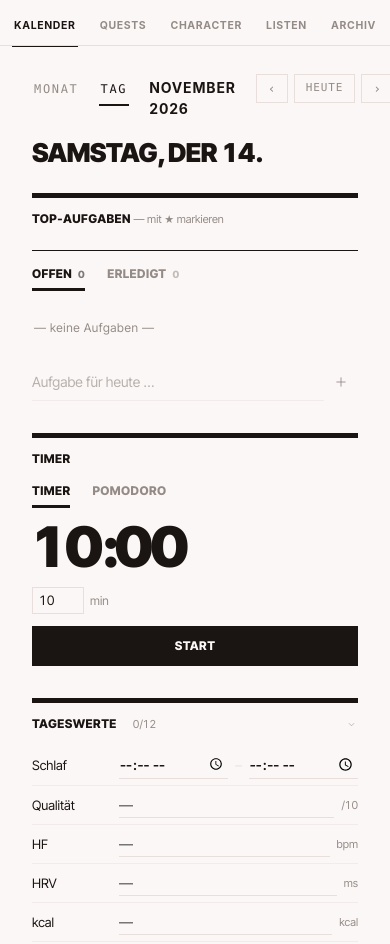
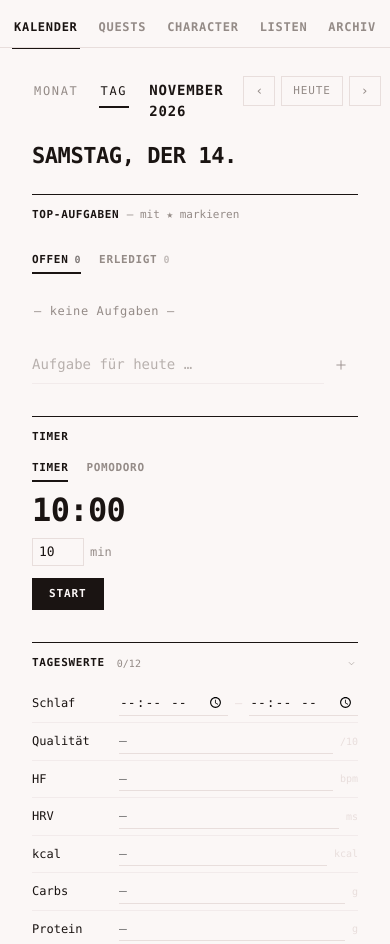
Before and after one commit to davidrubekeil/quest-log, a plain HTML site: page index.html in a window 390 px wide. Shown: the top 944 px of the page. Drawn offline with Linux system fonts and the light colour scheme.

Commit message:
Design: Swiss Style in Mono fuer alle Reiter, ruhiger
Eine Schrift fuer alles (System-Mono), Inter Tight entfernt. Dashboard: Module
haengen an feinen 1px-Linien statt 5px-Balken, innere Trenner entfernt, Timer
deutlich zurueckhaltender (32px, normaler Start-Button), Groessen harmonisiert.
Dasselbe System auf Quests, Character, Listen und Archiv: linksbuendige
Seitentitel und Umschalter, Abschnitte an feinen schwarzen Linien, leicht
gesperrte Versalien-Labels. Signalrot app-weit als einzige Akzentfarbe.

Co-Authored-By: Claude Opus 5.5 <noreply@anthropic.com>

```diff
--- a/style.css
+++ b/style.css
@@ -11,12 +11,12 @@
   --rule:  #E8DEDC;                    /* Hairline, moderater Rotstich */
   --hair:  rgba(80, 30, 26, 0.05);
   --muted: #948B87;
-  --red:   #A6352A;
+  --red:   #D52B1E;                    /* Signalrot, einzige Akzentfarbe */
   --blue:  #3D5A73;
   --flow:  #5C7A5E;                    /* „Laufend"-Marker (gedecktes Grün) */
 
   --mono: ui-monospace, "SF Mono", Menlo, Consolas, monospace;
-  --grotesk: -apple-system, BlinkMacSystemFont, "Helvetica Neue", Helvetica, Arial, sans-serif;
+  --grotesk: ui-monospace, "SF Mono", Menlo, Consolas, monospace; /* eine Schrift für alles */
 }
 
 html { -webkit-text-size-adjust: 100%; }
@@ -1525,93 +1525,80 @@ input { font: inherit; color: inherit; }
 .char-chip i.bad { color: var(--red); }
 @media (max-width: 760px) { .char-summary { margin-left: 22px; flex-basis: 100%; } }
 
-/* ---------- Dashboard-Theme: Swiss Style, plakativ (Tagesdashboard + Tagesansicht) ----------
-   Schweizer Typografie auf einem sichtbaren Dreispalten-Raster: blockige Grotesk (Inter Tight,
-   lokal in fonts/, SIL OFL), Titel und Überschriften in Versalien, jedes Modul hängt an einem
-   schwarzen Balken; innen nur Haarlinien. Alle Texte fluchten an der linken Spaltenkante. */
-@font-face { font-family: 'Inter Tight'; src: url('fonts/inter-tight.woff2') format('woff2'); font-weight: 100 900; font-style: normal; font-display: swap; }
-
-.dashboard, .day-view {
-  --grotesk: 'Inter Tight', "Helvetica Neue", Helvetica, Arial, sans-serif;
-  --mono: 'Inter Tight', "Helvetica Neue", Helvetica, Arial, sans-serif; /* auch Eingabefelder und Zahlen */
-  --red: #D52B1E; /* Signalrot als einzige Akzentfarbe im Dashboard */
-  --gut: 40px;  /* Spaltenabstand */
-  --bar: 5px;   /* Modulbalken */
-  font-family: var(--grotesk);
-  font-variant-numeric: tabular-nums;
-  zoom: 1.12;
-}
-
-/* Titel: groß, schwarz, Versalien — ohne eigene Linie (die Modulbalken darunter bilden das Raster) */
-.dashboard .day-head, .day-view .day-head { margin: 4px 0 28px; padding: 0; border: none; }
-.dashboard .day-title, .day-view .day-title { display: block; font-size: 46px; font-weight: 900; letter-spacing: -0.025em; line-height: 0.95; text-transform: uppercase; }
-
-/* Raster: oben 2 + 1 Spalten, unten 1 + 1 + 1 — gleiche Spaltenkanten in beiden Reihen */
+/* ---------- Dashboard-Theme (Tagesdashboard + Tagesansicht) ----------
+   Swiss Style in Mono: Dreispalten-Raster (oben 2 + 1, unten 1 + 1 + 1), jedes Modul hängt an
+   einer feinen schwarzen Linie, sonst keine Trenner. Hierarchie über Größe, Gewicht, Versalien. */
+.dashboard, .day-view { --gut: 40px; font-variant-numeric: tabular-nums; }
+.dashboard .day-head, .day-view .day-head { margin: 4px 0 26px; padding: 0; border: none; }
+.dashboard .day-title, .day-view .day-title { display: block; font-size: 28px; font-weight: 700; letter-spacing: -0.02em; line-height: 1.1; text-transform: uppercase; }
+
 .dashboard .dash-row-top { display: grid; grid-template-columns: repeat(3, minmax(0, 1fr)); gap: var(--gut); align-items: start; }
 .dashboard .dash-tasks-col { grid-column: span 2; }
 .dashboard .dash-timer-col { width: auto; }
-.dashboard .dash-row-bottom { gap: var(--gut); margin-top: 44px; }
-
-/* Module: schwarzer Balken oben, darunter Überschrift */
+.dashboard .dash-row-bottom { gap: var(--gut); margin-top: 40px; }
+
 .dashboard .dash-tasks-col, .dashboard .dash-timer, .dashboard .dash-col:not(:empty),
-.day-view .dash-routines, .day-view .dash-log, .day-view .dash-scratch {
-  border-top: var(--bar) solid var(--ink); padding-top: 12px;
-}
+.day-view .dash-routines, .day-view .dash-log, .day-view .dash-scratch { border-top: 1px solid var(--ink); padding-top: 12px; }
 .dashboard .dash-top, .dashboard .dash-timer, .dashboard .dash-log, .dashboard .dash-scratch, .dashboard .dash-routines { background: none; margin: 0; }
 .dashboard .dash-top, .dashboard .dash-log, .dashboard .dash-scratch, .dashboard .dash-routines { border: none; padding: 0; }
 .dashboard .dash-tasks-col > :first-child { margin-top: 0; }
-/* Unterteilungen innerhalb eines Moduls: feine schwarze Linie */
-.dashboard .dash-tasks { margin-top: 22px; padding-top: 12px; border-top: 1px solid var(--ink); }
-.dashboard .dash-overdue { margin-top: 22px; padding: 12px 0 0; border: none; border-top: 1px solid var(--red); }
+.dashboard .dash-tasks { margin-top: 26px; }
+.dashboard .dash-overdue { margin-top: 26px; padding: 0; border: none; }
 .day-view .day-notes-block { border-top: none; padding-top: 0; }
 .day-view .dash-routines, .day-view .dash-log, .day-view .dash-scratch { margin: 28px 0 0; }
 
-/* Überschriften und Reiter: Versalien, fett, minimal gesperrt */
-.dashboard .dash-label, .day-view .dash-label,
-.dashboard .step-tabs button, .dashboard .timer-btn,
-.day-view .day-group-label,
-.dashboard .routine-group-label, .day-view .routine-group-label {
-  font-size: 12px; font-weight: 800; letter-spacing: 0.035em; text-transform: uppercase;
-}
-.dashboard .dash-label, .day-view .dash-label, .day-view .day-group-label { color: var(--ink); }
-.dashboard .dash-label, .day-view .dash-label { margin-bottom: 12px; }
+.dashboard .dash-label, .day-view .dash-label, .dashboard .step-tabs button, .day-view .day-group-label,
+.dashboard .routine-group-label, .day-view .routine-group-label { font-size: 11px; font-weight: 700; letter-spacing: 0.06em; text-transform: uppercase; }
+.dashboard .dash-label, .day-view .dash-label, .day-view .day-group-label { color: var(--ink); margin-bottom: 12px; }
 .dashboard .dash-label.warn { color: var(--red); }
 .dashboard .dash-hint { font-weight: 400; letter-spacing: 0; text-transform: none; }
 .dashboard .routine-group-label, .day-view .routine-group-label { font-size: 10px; color: var(--muted); }
-.dashboard .step-tabs { gap: 22px; }
-.dashboard .step-tabs button { padding: 2px 0 8px; color: var(--muted); }
+.dashboard .step-tabs button { color: var(--muted); padding: 2px 0 6px; }
 .dashboard .step-tabs button.active, .dashboard .step-tabs button:hover { color: var(--ink); }
-.dashboard .step-tabs button.active::after { height: 3px; }
-
-/* Fluchten: Chevron ans rechte Spaltenende, Texte und Eingaben bündig an der linken Kante */
+
 .dashboard .routines-head, .day-view .routines-head { gap: 8px; }
 .dashboard .routines-head .chev, .day-view .routines-head .chev { order: 3; margin-left: auto; }
 .dashboard .add-row input, .day-view .add-row input { padding-left: 0; }
 .dashboard .add-agenda, .day-view .add-agenda { max-width: none; }
 
-/* Fließtext, Felder, Zahlen */
-.dashboard .log-row, .day-view .log-row { font-size: 13px; letter-spacing: 0; text-transform: none; color: var(--ink); }
-.dashboard .log-row input, .dashboard .log-row select, .day-view .log-row input, .day-view .log-row select { font-size: 14px; font-weight: 600; padding-left: 0; }
-.dashboard .log-unit, .day-view .log-unit { font-size: 11px; color: var(--muted); }
-.dashboard .marker-tag, .day-view .marker-tag { font-size: 11px; letter-spacing: 0; text-transform: none; }
-.dashboard .dash-tag, .dashboard .dash-crumb, .dashboard .dash-overdue-tag { letter-spacing: 0; }
+.dashboard .log-row, .day-view .log-row { font-size: 12px; letter-spacing: 0; text-transform: none; color: var(--ink); }
+.dashboard .log-row input, .dashboard .log-row select, .day-view .log-row input, .day-view .log-row select { font-size: 13px; padding-left: 0; }
+.dashboard .marker-tag, .day-view .marker-tag { letter-spacing: 0; text-transform: none; }
 .dashboard .star.active { color: var(--ink); }
 
-/* Timer: plakative Ziffern, Start als schwarzer Block über die Spaltenbreite */
-.dashboard .timer-display { font-size: 68px; font-weight: 900; letter-spacing: -0.04em; line-height: 0.9; margin: 14px 0 14px -3px; } /* -3px: optischer Randausgleich der Ziffer */
-.dashboard .timer-controls .timer-btn { flex: 1; padding: 10px 16px; }
-
-@media (max-width: 1180px) { .dashboard, .day-view { zoom: 1.06; --gut: 32px; } }
+/* Timer: zurückhaltend */
+.dashboard .timer-display { font-size: 32px; font-weight: 600; letter-spacing: -0.02em; line-height: 1; margin: 12px 0 12px; }
+
 @media (max-width: 900px) {
-  .dashboard, .day-view { zoom: 1; }
   .dashboard .dash-row-top { grid-template-columns: minmax(0, 1fr); gap: 32px; }
   .dashboard .dash-tasks-col { grid-column: auto; }
   .dashboard .dash-row-bottom { gap: 32px; margin-top: 32px; }
 }
-@media (max-width: 600px) {
-  .dashboard .day-title, .day-view .day-title { font-size: 26px; }
-  .dashboard .timer-display { font-size: 56px; }
-}
+@media (max-width: 1180px) and (min-width: 901px) { .dash-row-bottom { grid-template-columns: repeat(2, minmax(0, 1fr)); } }
+@media (max-width: 600px) { .dashboard .day-title, .day-view .day-title { font-size: 22px; } }
+
+/* ---------- Dasselbe System für alle Reiter ----------
+   Seitentitel linksbündig wie der Tagestitel, Umschalter linksbündig, Abschnitte hängen an einer
+   feinen schwarzen Linie, Labels in Versalien mit leichter Sperrung. */
+.board-title { text-align: left; font-size: 28px; font-weight: 700; letter-spacing: -0.02em; padding: 22px 0 16px; }
+.seg { justify-content: flex-start; gap: 24px; }
+.seg button { font-size: 11px; letter-spacing: 0.06em; }
+.tab { font-size: 12px; letter-spacing: 0.06em; }
+.section-title, .char-h { font-size: 11px; letter-spacing: 0.06em; border-bottom: none; border-top: 1px solid var(--ink); padding: 12px 0 0; margin-bottom: 16px; }
+.col-head, .group-label { letter-spacing: 0.06em; }
+.board, .ev-board { margin-left: 0; }
+.board.detail .col-list, .board.detail .col-steps { border-right: none; }
+.board.detail .col-list, .board.detail .col-steps, .board.detail .col-notes { border-top: 1px solid var(--ink); padding-top: 12px; }
+.board.detail { gap: 40px; }
+.board.detail .col-list { padding-right: 0; }
+.board.detail .col-steps { padding: 12px 0 0; }
+.board.detail .col-notes { padding-left: 0; }
+.char-attrs { border-top: 1px solid var(--ink); border-bottom: none; }
+.journal-week-head { border-bottom: 1px solid var(--hair); }
+.journal-week-label { font-family: var(--mono); letter-spacing: 0.02em; }
+.backup-bar { border-top-color: var(--ink); }
 
 /* Zähler im einklappbaren Block-Header (Tageswerte x/y, Journal-Einträge) */
-.dash-count { margin-left: 8px; font-family: var(--mono); font-size: 11px; font-weight: 400; letter-spacing: 0; color: var(--muted); }
+.dash-count { margin-left: 4px; font-size: 10px; font-weight: 400; letter-spacing: 0; color: var(--muted); }
+.board.detail .col-list { border-top: none; padding-top: 0; } /* Bereichstitel tragen hier die Linie */
+.char { margin: 0; }
--- a/sw.js
+++ b/sw.js
@@ -1,7 +1,7 @@
 /* Quest-Log — Service Worker
    Cache-first für die App-Shell; bei neuer Version CACHE-Namen hochzählen. */
 
-const CACHE = 'questlog-cache-v71';
+const CACHE = 'questlog-cache-v72';
 
 const ASSETS = [
   './',
@@ -9,7 +9,6 @@ const ASSETS = [
   './style.css',
   './app.js',
   './icons.js',
-  './fonts/inter-tight.woff2',
   './manifest.json',
   './icon-192.png',
   './icon-512.png',
```
Also changed, not shown: fonts/inter-tight.woff2 (deleted).
